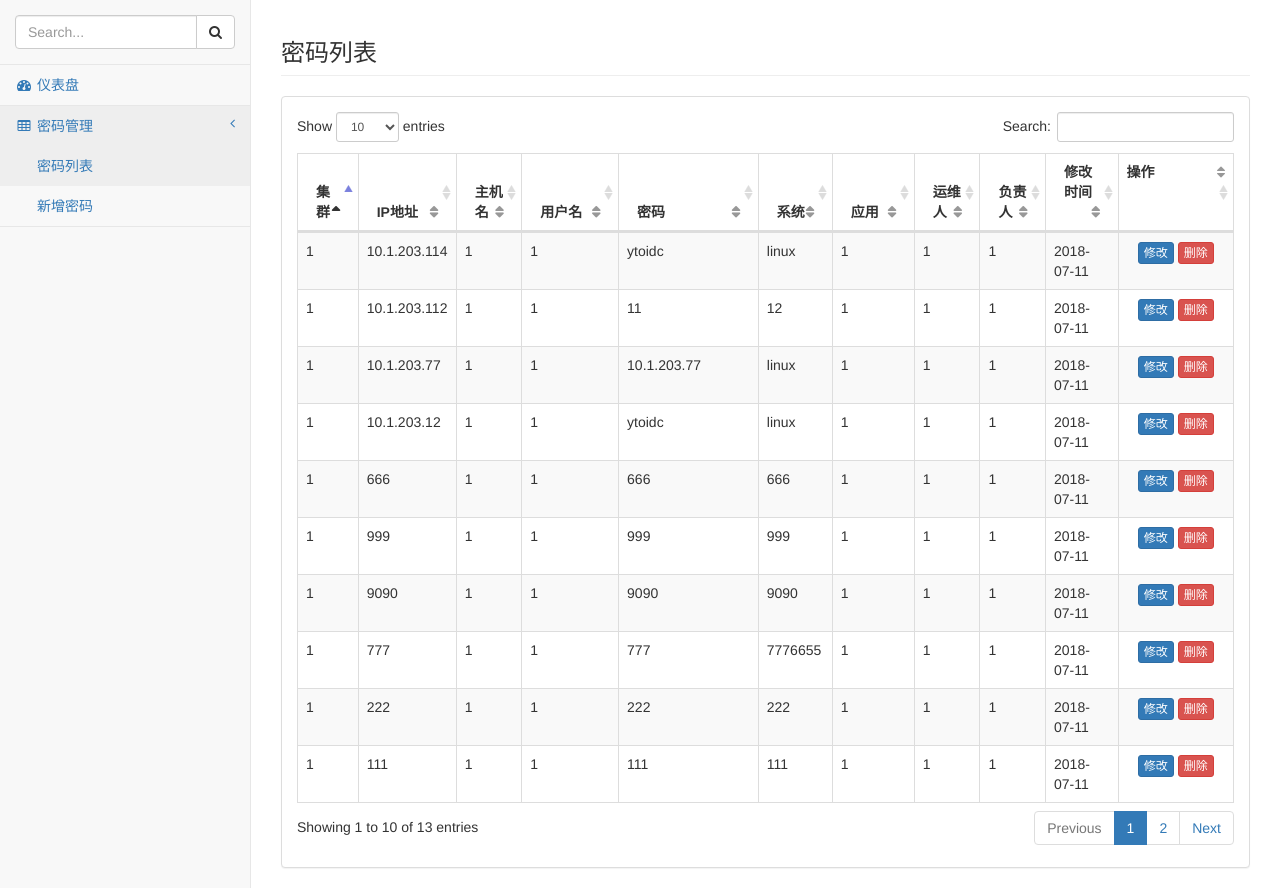
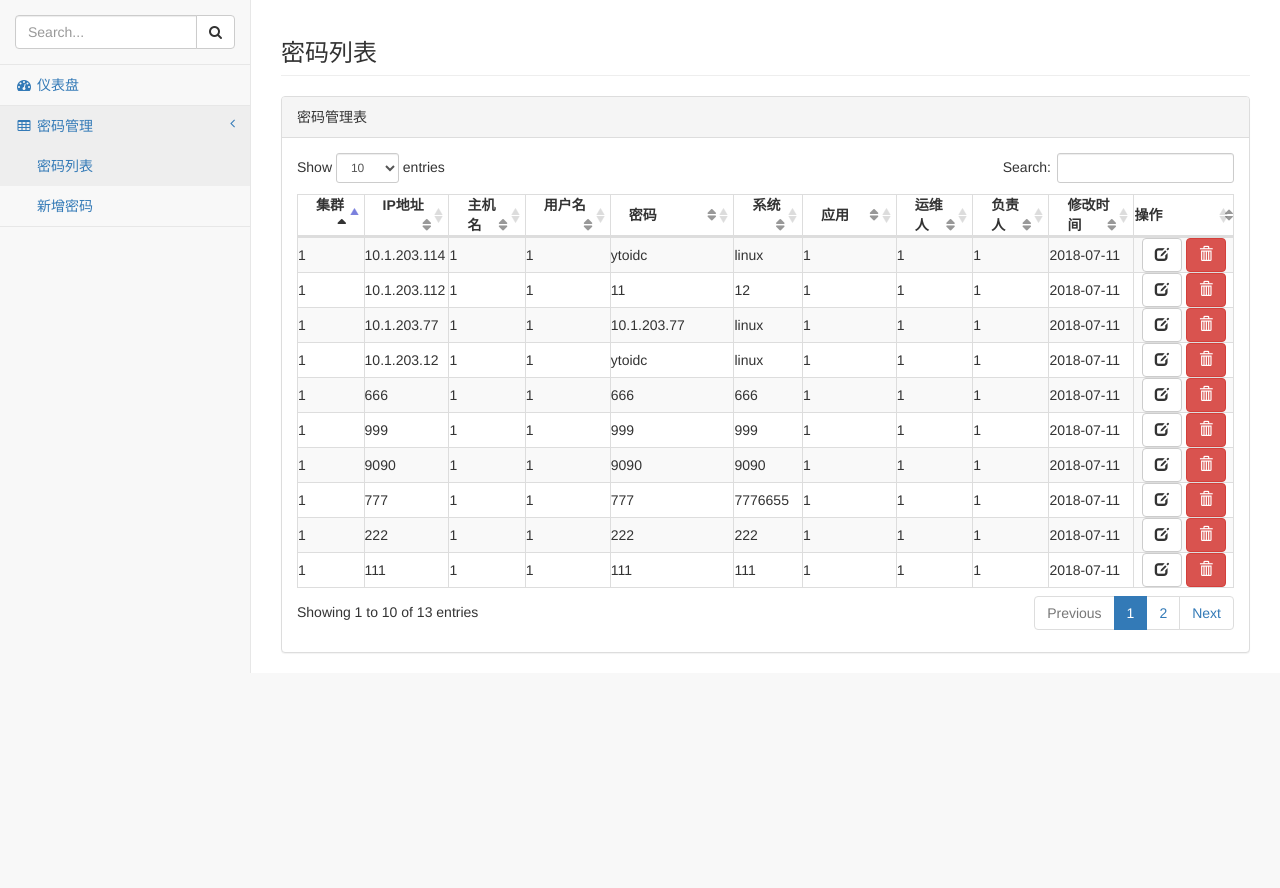
Before and after one commit to borays/django_passwd, a Django app: page /passwd_list in a window 1280 px wide. Shown: the part 51-939 px from the top of the page. After the commit the page ends 724 px from the top, so only its background shows below. Run offline with Django 3.2, Linux system fonts and the light colour scheme; a user stored in the database is signed in; data comes from the database, SQL or seed files in the repository; some libraries are stand-ins or nearby versions.

Commit message:
201807201754

```diff
--- a/templates/pwdmanger/add.html
+++ b/templates/pwdmanger/add.html
@@ -79,7 +79,7 @@
                                        name="order">
                                 <p><span>{{ form.errors.order }}</span></p>
                             </div>
-                            <button type="submit" class="btn btn-primary">新增</button>
+                            <button type="submit" class="btn btn-default">新增</button>
                         </form>
                     </div>
                 </div>
--- a/templates/pwdmanger/base.html
+++ b/templates/pwdmanger/base.html
@@ -155,7 +155,7 @@
 
 <script>
     $(document).ready(function () {
-        $('#dataTables-example').DataTable({
+        $('#dataTables-list').DataTable({
             responsive: true
         });
     });
--- a/templates/pwdmanger/index.html
+++ b/templates/pwdmanger/index.html
@@ -17,7 +17,7 @@
                     <div class="panel-heading">
                         <div class="row">
                             <div class="col-xs-3">
-                                <i class="fa fa-comments fa-5x"></i>
+                                <i class="fa fa-database fa-5x"></i>
                             </div>
                             <div class="col-xs-9 text-right">
                                 <div class="huge">{{ order.count }}</div>
@@ -61,7 +61,7 @@
                     <div class="panel-heading">
                         <div class="row">
                             <div class="col-xs-3">
-                                <i class="fa fa-shopping-cart fa-5x"></i>
+                                <i class="fa fa-cloud fa-5x"></i>
                             </div>
                             <div class="col-xs-9 text-right">
                                 <div class="huge">{{ cluster.count }}</div>
--- a/templates/pwdmanger/list.html
+++ b/templates/pwdmanger/list.html
@@ -15,13 +15,13 @@
         <div class="row">
             <div class="col-lg-12">
                 <div class="panel panel-default">
-                    {#                    <div class="panel-heading">#}
-                    {#                        DataTables Advanced Tables#}
-                    {#                    </div>#}
+                                        <div class="panel-heading">
+                                            密码管理表
+                                        </div>
                     <!-- /.panel-heading -->
                     <div class="panel-body">
-                        <table width="100%" class="table table-striped table-bordered table-hover"
-                               id="dataTables-example">
+{#                       <table width="100%" class="table table-striped table-bordered table-hover" id="dataTables-example">#}
+                    <table width="100%" id="dataTables-list" class="table-striped table-bordered stripe ">
                             <thead>
                             <tr>
                                 <th>集群</th>
@@ -51,10 +51,10 @@
                                     <td>{{ item.order }}</td>
                                     <td>{{ item.changed_time | date:"Y-m-d" }}</td>
 {#                                    <td>{{ item.changed_time | date:"Y-m-d H:i:s" }}</td>#}
-                                    <td style="text-align:center" width="100"><a class="btn btn-primary btn-xs"
-                                                                     href="{% url 'pwdmanger:passwd_edit' item.id %}">修改</a>&nbsp;<a
-                                            class="btn btn-xs btn-danger"
-                                            href="javascript:if(confirm('确实要删除吗?'))location='{% url "pwdmanger:passwd_delete" item.id %}'">删除</a>
+                                    <td style="text-align:center" width="100"><a class="btn btn-default"
+                                                                     href="{% url 'pwdmanger:passwd_edit' item.id %}"><i class="glyphicon glyphicon-edit"></i></a>&nbsp;<a
+                                            class="btn  btn-danger"
+                                            href="javascript:if(confirm('确实要删除吗?'))location='{% url "pwdmanger:passwd_delete" item.id %}'"><i class="glyphicon glyphicon-trash"></i></a>
                                     </td>
                                 </tr>
                             {% endfor %}
@@ -72,3 +72,7 @@
         <!-- /.row -->
     </div>
 {% endblock page_wrapper %}
+{% block javasc %}
+    <script>
+    </script>
+{% endblock javasc %}
```
